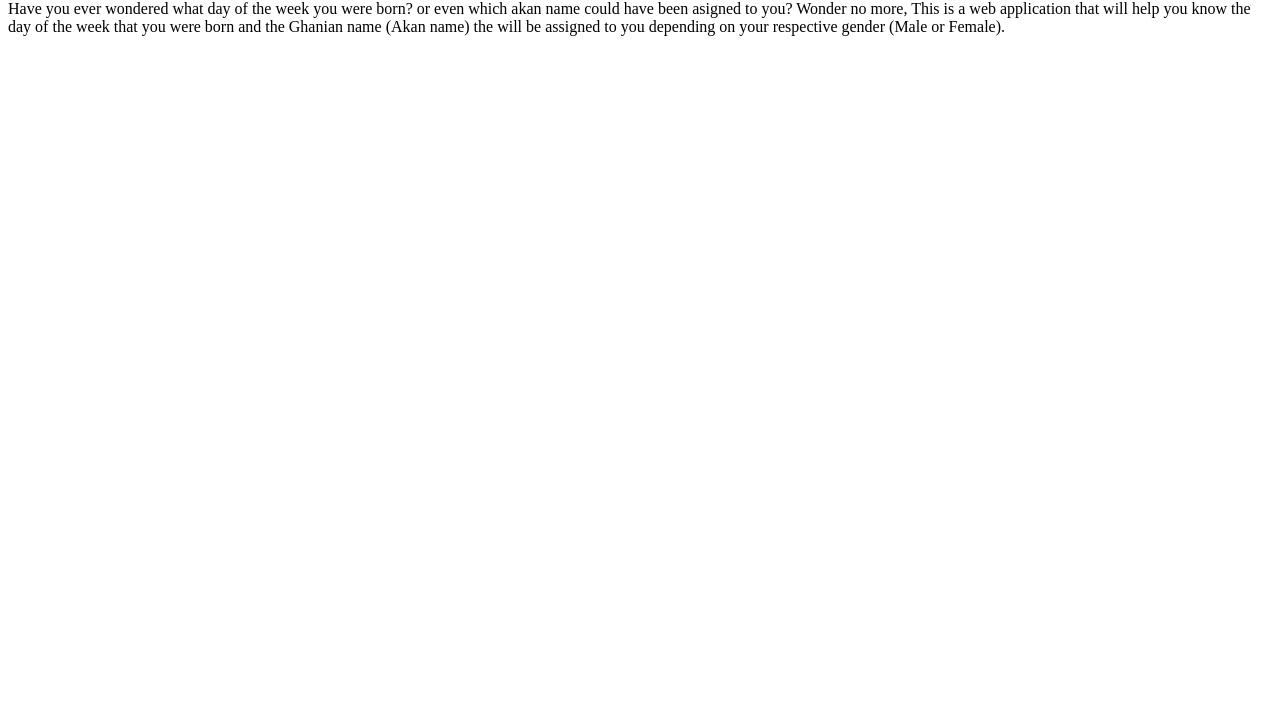
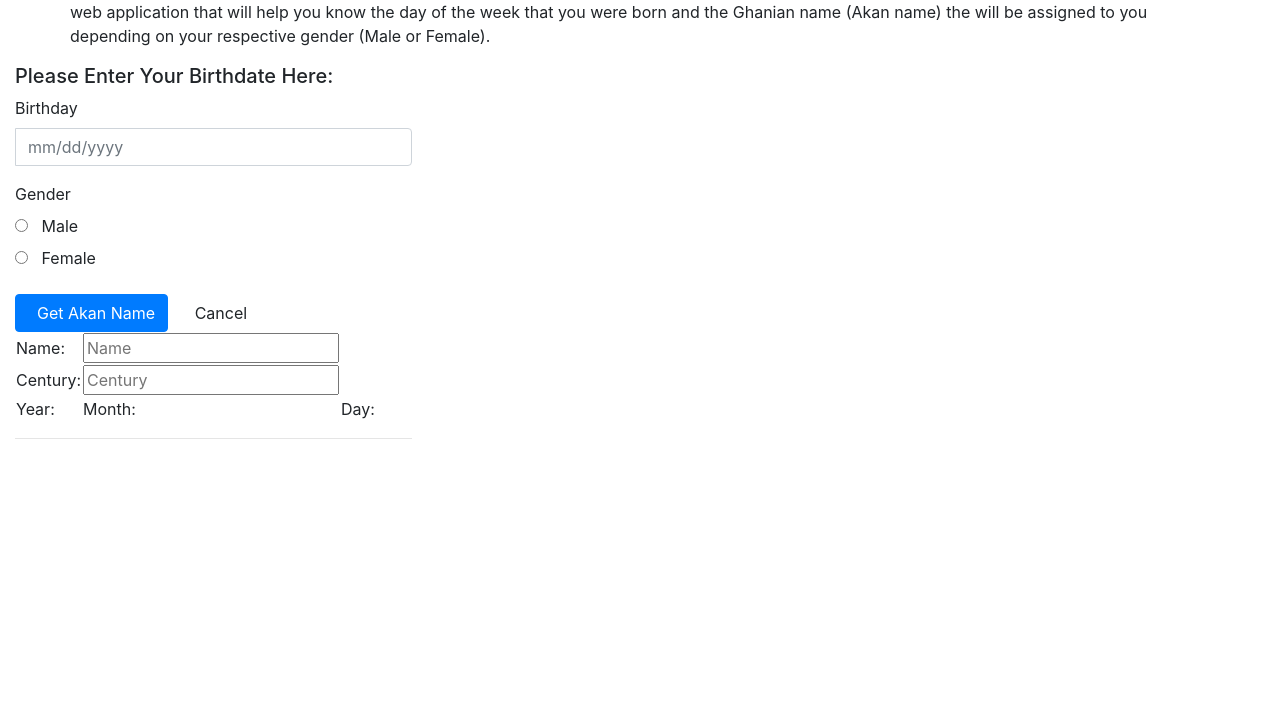
Before and after one commit to othirakevin/akan-name, a plain HTML site: page akan-name.html in a window 1280 px wide. Shown: the part 80-800 px from the top of the page. Drawn offline with Linux system fonts and the light colour scheme.

Commit message:
added form

```diff
--- a/akan-name.html
+++ b/akan-name.html
@@ -5,17 +5,90 @@
   <meta charset="UTF-8">
   <meta name="viewport" content="width=device-width, initial-scale=1.0">
   <title>akan name system</title>
-  <link rel="stylesheet" href="css/bootstrap-grid.css">
+  <link rel="stylesheet" href="css/bootstrap.css" type="text/css">
   <link rel="stylesheet" href="js/bootstrap.js">
 </head>
 <body>
-  <h1>AKAN NAME SYSTEM</h1>
-  <P>Have you ever wondered what day of the week you were born? or even which akan name
-    could have been asigned to you? Wonder no more, This is a web application that will help you know the day of the week that you were born and
-    the Ghanian name (Akan name) the will be assigned to you depending on your respective gender (Male or Female).
-  </P>
+  <div class="container">
+    <div class="row">
+      <div class="page-header">
+        <h1> AKAN NAME SYSTEM</h1>
+        <P>Have you ever wondered what day of the week you were born? or even which akan name
+          could have been asigned to you? Wonder no more, This is a web application that will help you know the day of the week that you were born and
+          the Ghanian name (Akan name) the will be assigned to you depending on your respective gender (Male or Female).
+        </P>
+      </div>
+    </div>
+  </div>
 
-  <form action="Birthday">
+
+
+<div class="col-md-4 mt30 akan-form">
+  <h5>Please Enter Your Birthdate Here:</h5>
+  <div class="add-stylist-form">
+    <form>
+      <div class="form-group mb15">
+                <label class="label">Birthday</label>
+                 <div class="input-group mb15">
+                  <span class="input-group-addon"><i class="fa fa-calendar"></i></span>
+                  <input type="text" placeholder="mm/dd/yyyy" id="myBirthDate" class="form-control" autocomplete="off">
+               </div>
+            </div>
+
+      <div class="form-group mb15">
+                <label class="label">Gender</label>
+                 <div class="rdio rdio-default fs11">
+                      <input type="radio" name="gender" id="male" value="Male">
+                      <label for="male">&nbsp;&nbsp;Male</label>
+                  </div>
+                  <div class="rdio rdio-default fs11">
+                      <input type="radio" name="gender" value="Female" id="female">
+                      <label for="female">&nbsp;&nbsp;Female</label>
+                   </div>
+            </div>
+            <button type="submit" onclick="getAkanName(); return false;" class="btn btn-primary btn-xs"><i class="fa fa-search" aria-hidden="true"></i>&nbsp;&nbsp;Get Akan Name</button>
+            <button type="reset" onclick="clearAkanMessage(); return false;" class="btn btn-default btn-xs"><i class="fa fa-times" aria-hidden="true"></i>&nbsp;&nbsp;Cancel</button>
+    </form>
+
+    <form>
+      <table>
+        <tr>
+          <td>
+            Name:
+          </td>
+          <td>
+            <input type="text" placeholder="Name" name'>
+          </td>
+        </tr>
+        <tr>
+          <td>
+            Century:
+          </td>
+          <td>
+            <input type="number" placeholder="Century" name'>
+          </td>
+        </tr>
+          <td>
+            Year:
+          </td>
+          <td>
+            Month:
+          </td>
+          <td>
+            Day:
+          </td>
+        </tr>
+      </table>
+    </form>
+  </div>
+
+  <hr>
+  <div class="your-akan-name">
+    <p id="message" class="output"></p>
+  </div>
+</div>
+<div class="col-md-2"></div>
+</div>
 
   </form>
 
```
